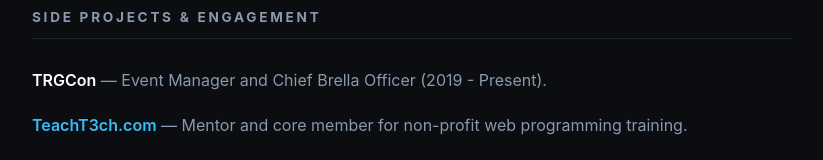
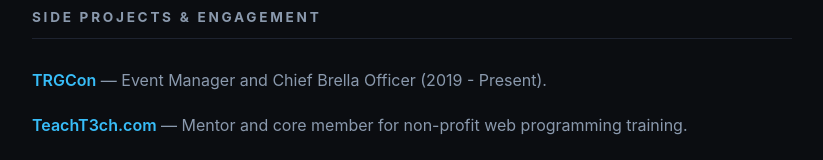
Before and after one commit to beajmnz/beajimenezdotnet, a plain HTML site: page index.html in a window 1280 px wide. Shown: the part 2056-2216 px from the top of the page, without its empty margins (228-1051 px from the left). Drawn offline with Linux system fonts and the light colour scheme.

Commit message:
Added TRGCon link

```diff
--- a/index.html
+++ b/index.html
@@ -394,7 +394,7 @@
             <h2>Side Projects &amp; Engagement</h2>
             <ul class="projects-list">
                 <li class="project-item">
-                    <span class="project-name">TRGCon</span> <span class="text-muted">&mdash; Event Manager and Chief Brella Officer (2019 - Present).</span>
+                    <span class="project-name"><a href="https://trgcon.com" target="_blank" rel="noopener">TRGCon</a></span> <span class="text-muted">&mdash; Event Manager and Chief Brella Officer (2019 - Present).</span>
                 </li>
                 <li class="project-item">
                     <span class="project-name"><a href="https://teacht3ch.com" target="_blank" rel="noopener">TeachT3ch.com</a></span> <span class="text-muted">&mdash; Mentor and core member for non-profit web programming training.</span>
```
